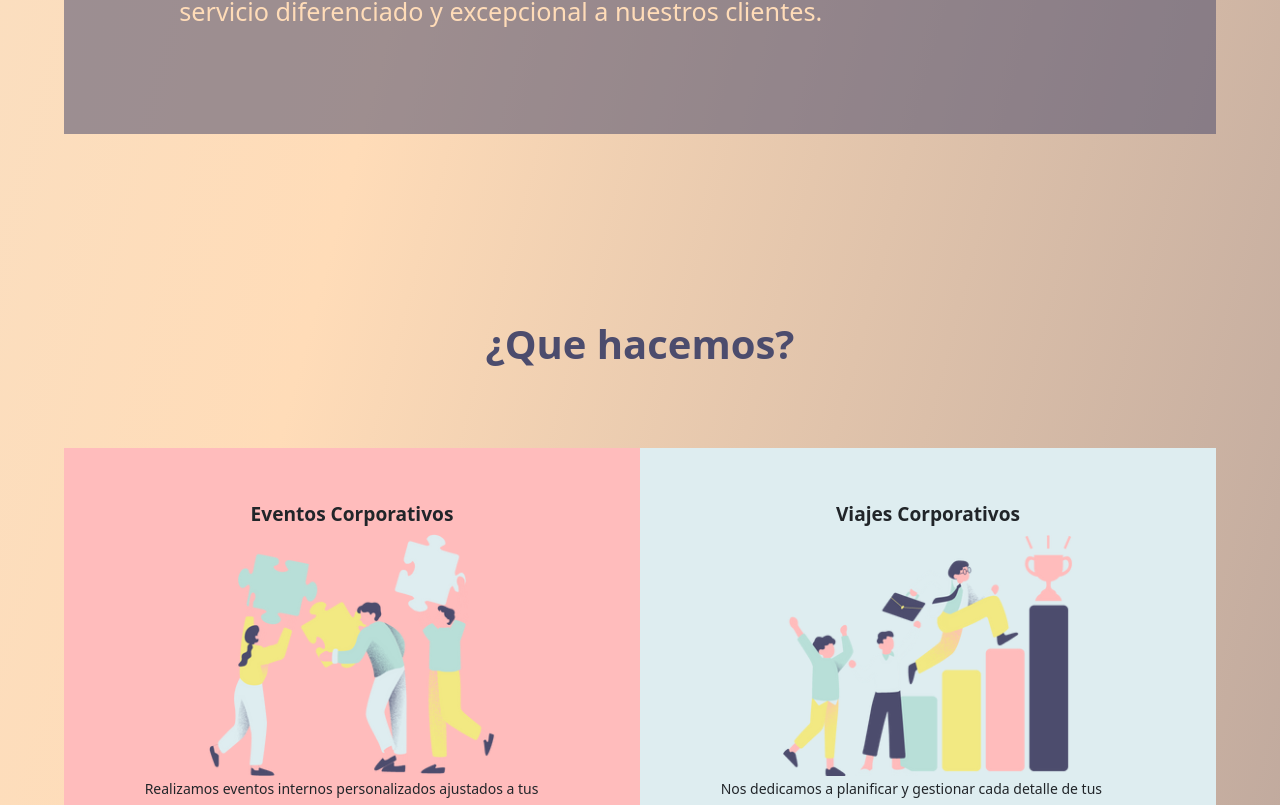
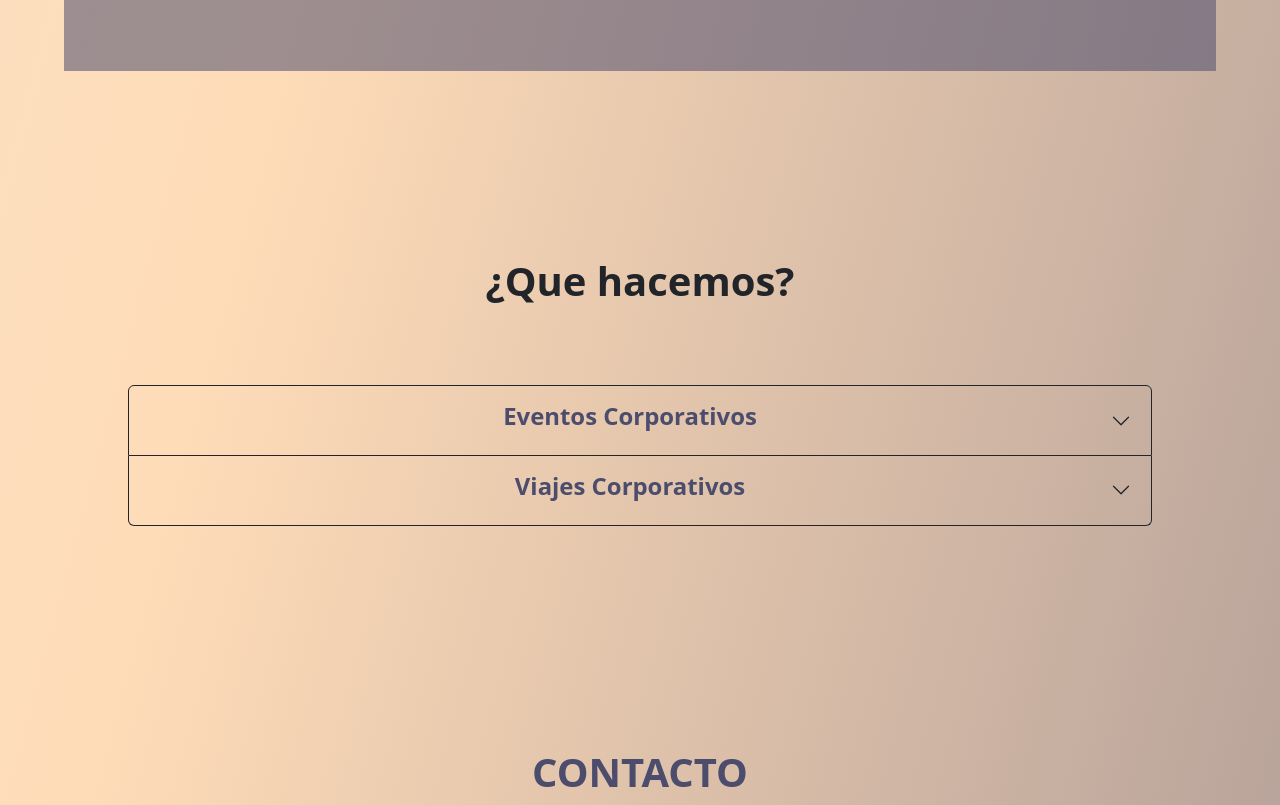
Before and after one commit to franco-buccellato/amida, a React (Create React App) app: page / in a window 1280 px wide. Shown: the part 1992-2797 px from the top of the page. Built offline with nearby package versions, Linux system fonts and the light colour scheme.

Commit message:
Actualización de Que Hacemos

```diff
--- a/src/componentes/Encabezado/Encabezado.css
+++ b/src/componentes/Encabezado/Encabezado.css
@@ -23,7 +23,7 @@
 
 .logo-inicial {
     animation: zoom-entrada 8s backwards;
-    margin-bottom: 2%;
+    margin-bottom: 4%;
 }
 
 @keyframes zoom-entrada {
--- a/src/componentes/Encabezado/Encabezado.js
+++ b/src/componentes/Encabezado/Encabezado.js
@@ -3,7 +3,7 @@ import Container from 'react-bootstrap/Container';
 import Nav from 'react-bootstrap/Nav';
 import Navbar from 'react-bootstrap/Navbar';
 
-import logoInicial from '../../imagenes/isologotipo.png'
+import logoInicial from '../../imagenes/isologotipo3.png'
 import logoModificado from '../../imagenes/isotipo.png'
 
 function Encabezado() {
--- a/src/componentes/SeccionQueHacemos/SeccionQueHacemos.css
+++ b/src/componentes/SeccionQueHacemos/SeccionQueHacemos.css
@@ -11,7 +11,7 @@
 
 .section-como-trabajamos-titulo {
     height: 100px;
-    color: var(--color-2);
+    /* color: var(--color-2); */
     width: 80%;
     margin: 50px 10%;
     display: flex;
@@ -23,8 +23,9 @@
 .section-como-trabajamos-titulo h2 {
     font-weight: 700;
 }
-.section-como-trabajamos h6 {
+.section-como-trabajamos h4 {
     font-weight: 700;
+    font-size: calc(0.775rem + .9vw);
 }
 
 .titulo-como-trabajamos-1 {
@@ -45,8 +46,9 @@
 
 .como-trabajamos-container-1-1 {
     display: flex;
-    flex-direction: row;
+    flex-direction: column;
     justify-content: center;
+    align-items: center;
     width: 100%;
     height: 100%;
 }
@@ -56,17 +58,17 @@
     flex-direction: column;
     justify-content: center;
     align-items: center;
-    width: 45%;
+    width: 100%;
     height: 100%;
 }
 
 .container-como-trabajamos-1 {
-    background-color: var(--color-2-1);
+    /* background-color: var(--color-2-1); */
     height: 100%;
     display: flex;
 }
 .container-como-trabajamos-2 {
-    background-color: var(--color-2-1);
+    /* background-color: var(--color-2-1); */
     height: 100%;
     display: flex;
 
@@ -80,7 +82,8 @@
     padding: 5%;
     width: 100%;
     height: 100%;
-    background-color: var(--color-4);
+    /* background-color: var(--color-2); */
+    /* color: #fff; */
 }
 
 .como-trabajamos-1-1 {
@@ -125,7 +128,7 @@
     justify-content: center;
     align-items: center;
 }
-.como-trabajamos-1:hover .descripcion-1-lista {
+.como-trabajamos-1 .descripcion-1-lista {
     visibility: visible;
     display: flex;
     flex-direction: column;
@@ -134,7 +137,7 @@
     width: 80%;
     height: 100% !important;
 }
-.como-trabajamos-2:hover .descripcion-2-lista {
+.como-trabajamos-2 .descripcion-2-lista {
     visibility: visible;
     display: flex;
     flex-direction: column;
@@ -165,14 +168,14 @@
     padding: 5%;
     width: 100%;
     height: 100%;
-    background-color: var(--color-5);
+    /* background-color: var(--color-5); */
 }
 .como-trabajamos-2 img {
     width: 70%;
     cursor: pointer;
 }
 
-.como-trabajamos-2:hover .como-trabajamos-2-1 {
+.como-trabajamos-2 .como-trabajamos-2-1 {
     visibility: hidden;
     display: none;
 }
@@ -184,13 +187,12 @@
     flex-direction: row;
     justify-content: center;
     align-items: center;
-    /* height: 90%;
-    min-height: 90%; */
-    height: 6.3vw;
-    width: 50%;
+    height: 3vw;
+    width: 60%;
     text-align: center;
-    background-color: var(--color-4-1);
-    border: solid var(--color-4-1) 2px;
+    background-color: var(--color-2-2);
+    border: solid var(--color-2) 1px;
+    margin-bottom: -1px;
 }
 .linea-2 {
     list-style: none;
@@ -200,24 +202,26 @@
     justify-content: center;
     align-items: center;
     /* height: 90%; */
-    height: 6.27vw;
+    height: 3vw;
     width: 100%;
     text-align: center;
-    background-color: var(--color-1-1);
-    border: solid var(--color-1-1) 2px;
+    background-color: var(--color-1);
+    border: solid var(--color-1-2) 1px;
+    margin-bottom: -1px;
 }
 
 .encabezado-como-trabajamos-1, .encabezado-como-trabajamos-2 {
     font-size: calc(0.475rem + .9vw);
     width: 100%;
+    display: flex;
+    justify-content: center;
     text-align: center;
-    padding-top: 5%;
     text-decoration: none;
     font-weight: 700;
 }
 
 .como-trabajamos-descripcion {
-    font-size: calc(0.475rem + .5vw);
+    font-size: calc(0.675rem + .5vw);
     font-weight: 500;
     /* margin-bottom: 100px; */
 }
@@ -243,3 +247,68 @@
     }
 }
  */
+
+
+.accordion {
+    width: 100%;
+    display: flex;
+    flex-direction: column;
+    background: var(--gris-2-2);
+    background-color: transparent !important;
+}
+.accordion-item {
+    width: 80%;
+    margin: 0 10%;
+    border-color: var(--azul-4) !important;
+    /* border-radius: .375rem; */
+    background-color: transparent !important;
+}
+.accordion-header {
+    display: flex !important;
+    justify-content: center !important;
+    align-items: center !important;
+    background-color: transparent !important;
+    width: 100%;
+    text-align: center !important;
+    padding: 1% 0 !important;
+    color: var(--color-5);
+    border-color: var(--color-2-1) !important;
+    padding: 0 !important;
+}
+.accordion-button {
+    display: flex;
+    justify-content: center !important;
+    align-items: center !important;
+    background-color: transparent !important;
+    width: 95%;
+    padding: 0 2.5%;
+    text-align: center;
+    padding: 1% 0;
+    color: var(--color-2);
+    border-color: var(--color-2-1) !important;
+}
+.accordion-collapse {
+    background-color: transparent !important;
+}
+.accordion-body {
+    background-color: transparent !important;
+    padding: 0 !important;
+}
+
+.accordion-button:not(.collapsed) {
+    color: var(--color-2) !important;;
+}
+.accordion-button {
+    color: var(--color-2) !important;
+    display: flex !important;
+    justify-content: center !important;
+    align-items: center !important;
+}
+
+/* .accordion-header-1 {
+    background-color: var(--blanco) !important;
+}
+
+.accordion-header-2 {
+    background-color: var(--blanco) !important;
+} */
--- a/src/componentes/SeccionQueHacemos/SeccionQueHacemos.js
+++ b/src/componentes/SeccionQueHacemos/SeccionQueHacemos.js
@@ -1,6 +1,5 @@
 import "./SeccionQueHacemos.css";
-import queHacemos1 from '../../imagenes/34.png';
-import queHacemos2 from '../../imagenes/33.png';
+import Accordion from 'react-bootstrap/Accordion';
 
 function SeccionQueHacemos() {
 
@@ -9,19 +8,18 @@ function SeccionQueHacemos() {
             <div className="section-como-trabajamos-titulo">
                 <h2 className="display-6">¿Que hacemos?</h2>
             </div>
-            <div className="como-trabajamos-container-1-1">
+            <Accordion>
+                <Accordion.Item eventKey="1">
+                    <Accordion.Header className="accordion-header-1"><h4 className="encabezado-como-trabajamos-2">Eventos Corporativos</h4></Accordion.Header>
+                    <Accordion.Body>
                         <div className="container-como-trabajamos-1">
                             <div className="como-trabajamos-1">
-                        <h6 className="encabezado-como-trabajamos-1">Eventos Corporativos</h6>
-                        <div className="como-trabajamos-1-1">
-                            <img src={queHacemos1} alt="img-web-1"></img>
+                                <div className="descripcion-1-lista">
                                     <div className="descripcion-1">
                                         <span className="como-trabajamos-descripcion">
                                         Realizamos eventos internos personalizados ajustados a tus necesidades y objetivos con el fin de motivar al personal y mejorar el vínculo con sus compañeros y la empresa.
                                         </span>
                                     </div>
-                        </div>
-                        <div className="descripcion-1-lista">
                                     <ul className="lista-1">
                                         <li className="linea-1">Actividades de aventura y/o relax</li>
                                         <li className="linea-1">Almuerzos ejecutivos</li>
@@ -35,32 +33,32 @@ function SeccionQueHacemos() {
                                 </div>
                             </div>
                         </div>
+                    </Accordion.Body>
+                </Accordion.Item>
+                <Accordion.Item eventKey="0">
+                    <Accordion.Header className="accordion-header-2"><h4 className="encabezado-como-trabajamos-2">Viajes Corporativos</h4></Accordion.Header>
+                    <Accordion.Body>
                         <div className="container-como-trabajamos-2">
                             <div className="como-trabajamos-2">
-                        <h6 className="encabezado-como-trabajamos-2">Viajes Corporativos</h6>
-                        <div className="como-trabajamos-2-1">
-                            <img src={queHacemos2} alt="img-web-2"></img>
+                                <div className="descripcion-2-lista">
                                     <div className="descripcion-2">
                                         <span className="como-trabajamos-descripcion">
-                                    Nos dedicamos a planificar y gestionar cada detalle de tus viajes, desde la organización de vuelos y alojamiento hasta la coordinación de traslados y actividades durante el viaje.{/* <br></br>
-                                    Nos destacamos por proporcionar un servicio personalizado que se adapta a las preferencias y presupuestos de tu empresa. Ya sea que necesites asistir a una conferencia o seminario en el extranjero, una reunión ejecutiva o un viaje de incentivo para tu equipo, estamos para hacer que todo sea fácil y sin complicaciones. */}
+                                            Nos dedicamos a planificar y gestionar cada detalle de tus viajes, desde la organización de vuelos y alojamiento hasta la coordinación de traslados y actividades durante el viaje.<br></br>
+                                            Nos destacamos por proporcionar un servicio personalizado que se adapta a las preferencias y presupuestos de tu empresa. Ya sea que necesites asistir a una conferencia o seminario en el extranjero, una reunión ejecutiva o un viaje de incentivo para tu equipo, estamos para hacer que todo sea fácil y sin complicaciones.
                                         </span>
                                     </div>
-                        </div>
-                        <div className="descripcion-2-lista">
                                     <ul className="lista-2">
                                         <li className="linea-2">Traslados</li>
                                         <li className="linea-2">Alojamientos</li>
                                         <li className="linea-2">Gastronomia</li>
                                         <li className="linea-2">Excursiones y experiencias en destino</li>
                                     </ul>
-{/*                             <span className="como-trabajamos-descripcion">
-                                Nos destacamos por proporcionar un servicio personalizado que se adapta a las preferencias y presupuestos de tu empresa. Ya sea que necesites asistir a una conferencia o seminario en el extranjero, una reunión ejecutiva o un viaje de incentivo para tu equipo, estamos para hacer que todo sea fácil y sin complicaciones.
-                            </span> */}
                                 </div>
                             </div>
                         </div>
-            </div>
+                    </Accordion.Body>
+                </Accordion.Item>
+            </Accordion>
         </section>
     );
 }
--- a/src/componentes/SeccionQuienesSomos/SeccionQuienesSomos.css
+++ b/src/componentes/SeccionQuienesSomos/SeccionQuienesSomos.css
@@ -159,7 +159,7 @@
 }
 
 .display-6-configurado {
-    font-size: calc(0.775rem + 1vw);
+    font-size: calc(0.675rem + 1vw);
     /* animation: text-animation 5s; */
     animation: fadeIn 5s;
 }
--- a/src/index.css
+++ b/src/index.css
@@ -24,8 +24,10 @@ code {
 :root {
   --color-1: #B8DFD8;
   --color-1-1: #B8DFD88a;
+  --color-1-2: #8ed6c9;
   --color-2: #4C4C6D;
   --color-2-1: #4c4c6d8a;
+  --color-2-2: #7d7db18a;
   --color-3: #FFDCB8;
   --color-4: #FFBCBC;
   --color-4-1: #ff9b9b8a;
```
Also changed, not shown: src/imagenes/isologotipo3.png (added). Lines whose indentation alone changed are shown as unchanged.
